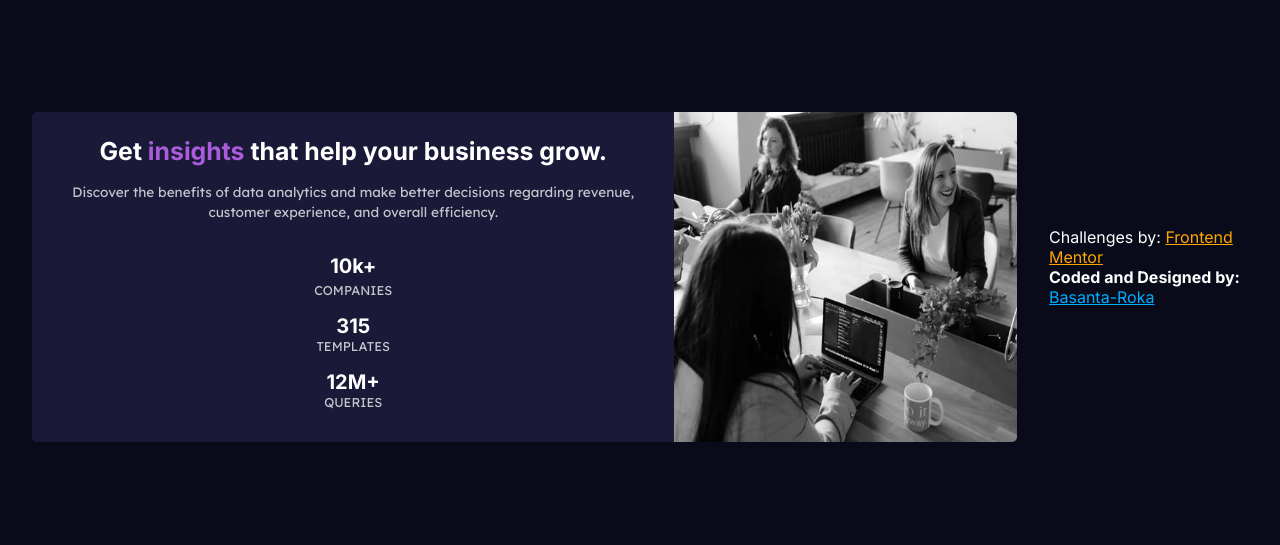
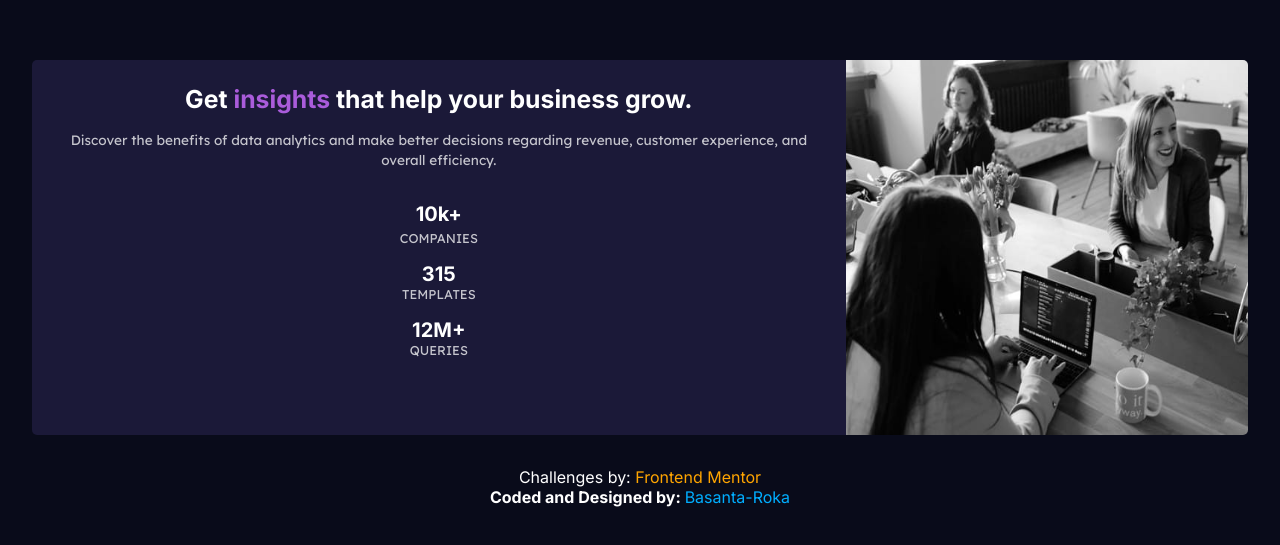
Before and after one commit to Basanta-Roka/Stats-preview-card-component, a plain HTML site: page index.html in a window 1280 px wide. Shown: the part 123-668 px from the top of the page. Drawn offline with Linux system fonts and the light colour scheme.

Commit message:
Update style.css

```diff
--- a/style.css
+++ b/style.css
@@ -22,6 +22,8 @@
       background-color: var(--Verydark-blue_mainBackground);
       display: flex;
       justify-content: center;
+      flex-direction: column;
+      align-items: center;
   }
 
   body main {
@@ -124,17 +126,26 @@
       width: 100%;
   }
 
+  body footer {
+      text-align: center;
+  }
+
+  body footer a {
+      text-decoration: none;
+  }
+
   @media screen and (min-width:768px) {
 
       body {
           height: 100vh;
-          align-items: center;
+          /* align-items: center; */
+          margin: 0 2rem;
       }
 
       body main {
           flex-direction: row-reverse;
           width: 100%;
-          /* margin: 0; */
+          margin: 2rem;
       }
 
       body main picture>* {
@@ -149,6 +160,6 @@
           border-bottom-right-radius: 0px;
           border-bottom-left-radius: 5px;
           border-top-left-radius: 5px;
-          width: 100%;
+          width: 75%;
       }
   }
```
